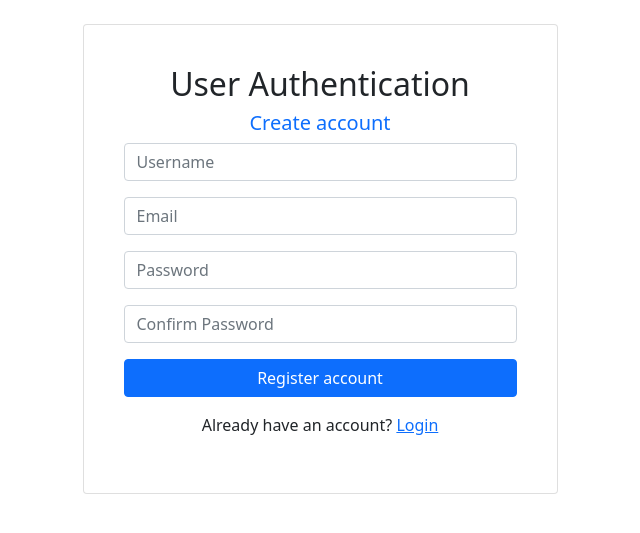
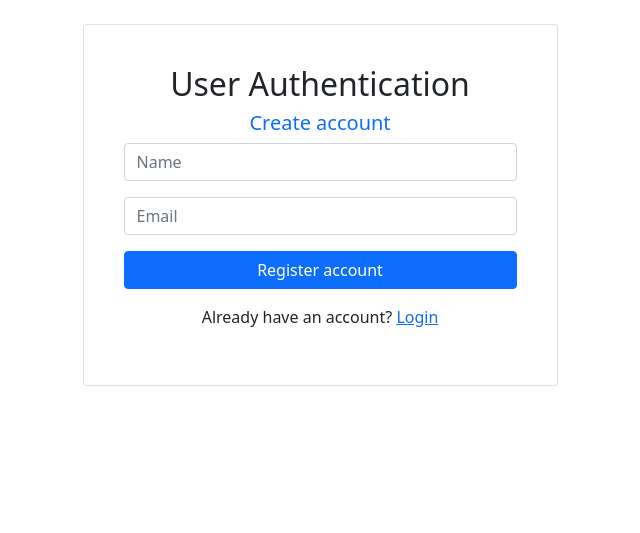
Before and after one commit to engr2243/baseball_chatbot, a Flask app: page /register/ in a window 1280 px wide. Shown: the top 533 px of the page, without its empty margins (320-960 px from the left). Run offline with Flask 2, Linux system fonts and the light colour scheme; some libraries are stand-ins or nearby versions.

Commit message:
modified:   __pycache__/app_creation.cpython-38.pyc 	modified:   __pycache__/chat.cpython-38.pyc 	modified:   __pycache__/forms.cpython-38.pyc 	modified:   __pycache__/models.cpython-38.pyc 	modified:   app.py 	modified:   database.db 	modified:   forms.py 	modified:   migrations/__pycache__/env.cpython-38.pyc 	modified:   models.py 	modified:   templates/auth.html

```diff
--- a/app.py
+++ b/app.py
@@ -80,11 +80,11 @@ def login():
         try:
             user = User.query.filter_by(email=form.email.data).first()
             try:
-                if check_password_hash(user.pwd, form.pwd.data):
-                    login_user(user)
-                    return redirect(url_for('index', pid=pid))
-                else:
-                    flash("Invalid Username or password!", "danger")
+            #     if check_password_hash(user.pwd, form.pwd.data):
+                login_user(user)
+                return redirect(url_for('index', pid=pid))
+                # else:
+            #         flash("Invalid Username or password!", "danger")
             except Exception as e:
                 flash("Invalid Username or password!", "danger")
         except Exception as e:
@@ -105,20 +105,20 @@ def register():
     form = register_form()
     if form.validate_on_submit():
         try:
+            name = form.name.data
             email = form.email.data
-            pwd = form.pwd.data
-            username = form.username.data
 
             newuser = User(
-                username=username,
+                name = name,
                 email=email,
-                pwd=bcrypt.generate_password_hash(pwd),
             )
 
             db.session.add(newuser)
             db.session.commit()
-            flash(f"Account Succesfully created", "success")
-            return redirect(url_for("login"))
+            # flash(f"Account Succesfully created", "success")
+            user = User.query.filter_by(email=form.email.data).first()
+            login_user(user)
+            return redirect(url_for('index', pid=1))
 
         except InvalidRequestError:
             db.session.rollback()
@@ -154,4 +154,4 @@ def logout():
 
 
 if __name__ == "__main__":
-    app.run(port=8080)
+    app.run(port=8080, debug=True)
--- a/forms.py
+++ b/forms.py
@@ -17,40 +17,24 @@ from models import User
 
 class login_form(FlaskForm):
     email = StringField(validators=[InputRequired(), Email(), Length(1, 64)])
-    pwd = PasswordField(validators=[InputRequired(), Length(min=8, max=72)])
-    # Placeholder labels to enable form rendering
-    username = StringField(
+    name = StringField(
         validators=[Optional()]
     )
 
 
 class register_form(FlaskForm):
-    username = StringField(
+    name = StringField(
         validators=[
             InputRequired(),
             Length(3, 20, message="Please provide a valid name"),
-            Regexp(
-                "^[A-Za-z][A-Za-z0-9_.]*$",
-                0,
-                "Usernames must have only letters, " "numbers, dots or underscores",
-            ),
         ]
     )
     email = StringField(validators=[InputRequired(), Email(), Length(1, 64)])
-    pwd = PasswordField(validators=[InputRequired(), Length(8, 72)])
-    cpwd = PasswordField(
-        validators=[
-            InputRequired(),
-            Length(8, 72),
-            EqualTo("pwd", message="Passwords must match !"),
-        ]
-    )
-
 
     def validate_email(self, email):
         if User.query.filter_by(email=email.data).first():
             raise ValidationError("Email already registered!")
 
-    def validate_uname(self, uname):
-        if User.query.filter_by(username=username.data).first():
-            raise ValidationError("Username already taken!")
+    # def validate_uname(self, uname):
+    #     if User.query.filter_by(username=username.data).first():
+    #         raise ValidationError("Username already taken!")
--- a/models.py
+++ b/models.py
@@ -5,9 +5,8 @@ class User(UserMixin, db.Model):
     __tablename__ = "user"
 
     id = db.Column(db.Integer, primary_key=True)
-    username = db.Column(db.String(80), unique=True, nullable=False)
+    name = db.Column(db.String(80), unique=False, nullable=False)
     email = db.Column(db.String(120), unique=True, nullable=False)
-    pwd = db.Column(db.String(300), nullable=False, unique=True)
 
     def __repr__(self):
-        return '<User %r>' % self.username
+        return '<User %r>' % self.email
--- a/templates/auth.html
+++ b/templates/auth.html
@@ -26,9 +26,9 @@
 
                 {% if request.path == '/register/' %}
                 <div class="form-group mb-3">
-                    {{ form.username(class_="form-control",placeholder="Username")}}
+                    {{ form.name(class_="form-control",placeholder="Name")}}
                 </div>
-                {% for error in form.username.errors %}
+                {% for error in form.name.errors %}
                 <div class="alert alert-warning alert-dismissible fade show" role="alert">
                     {{ error }}
                     <button type="button" class="btn-close" data-bs-dismiss="alert" aria-label="Close"></button>
@@ -44,24 +44,6 @@
                     <button type="button" class="btn-close" data-bs-dismiss="alert" aria-label="Close"></button>
                 </div>
                 {% endfor%}
-                <div class="form-group mb-3">
-                    {{ form.pwd(class_="form-control",placeholder="Password")}}
-                </div>
-                {% for error in form.pwd.errors %}
-                <div class="alert alert-warning alert-dismissible fade show" role="alert">
-                    {{ error }}
-                    <button type="button" class="btn-close" data-bs-dismiss="alert" aria-label="Close"></button>
-                </div> {% endfor%}
-                {% if request.path == '/register/' %}
-                <div class="form-group mb-3">
-                    {{ form.cpwd(class_="form-control",placeholder="Confirm Password")}}
-                </div>
-                {% for error in form.cpwd.errors %}
-                <div class="alert alert-warning alert-dismissible fade show" role="alert">
-                    {{ error }}
-                    <button type="button" class="btn-close" data-bs-dismiss="alert" aria-label="Close"></button>
-                </div> {% endfor%}
-                {% endif %}
                 <div class="text-center">
 
                     <div class="d-grid gap-2">
```
Also changed, not shown: database.db.
